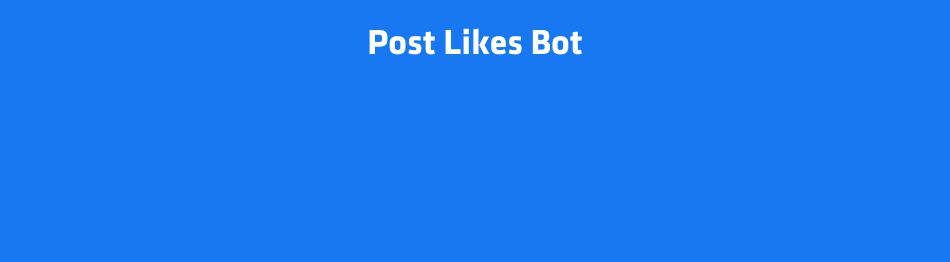
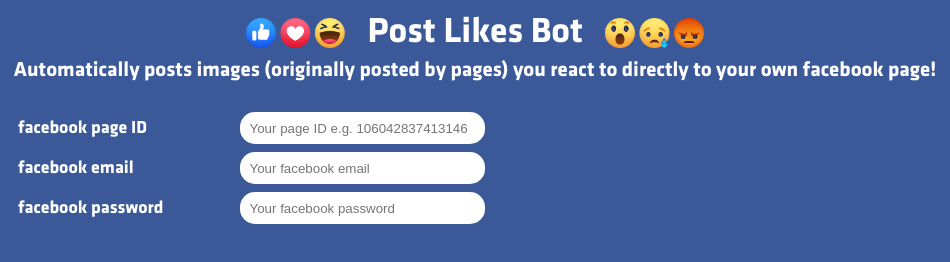
Before and after one commit to EthanSK/PostLikesBot, an Electron app: page public/index.html in a window 950 px wide. Drawn offline with Linux system fonts and the light colour scheme; files whose address does not match are found by name.

Commit message:
text box uis done

```diff
--- a/public/index.html
+++ b/public/index.html
@@ -6,6 +6,58 @@
     <title>Post Likes Bot</title>
   </head>
   <body>
-    <h1>Post Likes Bot</h1>
+    <div class="title" style="-webkit-app-region: drag">
+      <img
+        src="../src/assets/fbReactIconsLeft.png"
+        id="reactIconsLeft"
+        class="reactIcons"
+      />
+      <h1>Post Likes Bot</h1>
+      <img
+        src="../src/assets/fbReactIconsRight.png"
+        id="reactIconsRight"
+        class="reactIcons"
+      />
+    </div>
+
+    <h3 id="slogan">
+      Automatically posts images (originally posted by pages) you react to
+      directly to your own facebook page!
+    </h3>
+    <div class="textBoxContainer">
+      <label class="textBoxLabel" for="facebokPageIdTextBox"
+        >facebook page ID</label
+      >
+      <input
+        type="text"
+        class="textBox"
+        id="facebokPageIdTextBox"
+        placeholder="Your page ID e.g. 106042837413146"
+      />
+    </div>
+
+    <div class="textBoxContainer">
+      <label class="textBoxLabel" for="facebookEmailTextBox"
+        >facebook email</label
+      >
+      <input
+        type="text"
+        class="textBox"
+        id="facebookEmailTextBox"
+        placeholder="Your facebook email"
+      />
+    </div>
+
+    <div class="textBoxContainer">
+      <label class="textBoxLabel" for="facebookPasswordTextBox"
+        >facebook password</label
+      >
+      <input
+        type="password"
+        class="textBox"
+        id="facebookPasswordTextBox"
+        placeholder="Your facebook password"
+      />
+    </div>
   </body>
 </html>
--- a/src/styles.css
+++ b/src/styles.css
@@ -3,13 +3,74 @@
   src: url(../src/klavikaBold.otf);
 }
 
-h1 {
+.title {
+  display: flex;
+  align-items: center;
+  background-color: transparent;
+  height: 60px;
+  justify-content: center;
+  margin-top: -10px;
+  padding-top: 5px;
+}
+#slogan {
+  margin-top: -5px;
+  text-align: center;
+  margin-bottom: 30px;
+}
+
+*:not(.title),
+*::after:not(.title),
+*::before:not(.title) {
+  -webkit-user-select: none;
+  -webkit-user-drag: none;
+  -webkit-app-region: no-drag;
+  cursor: default;
+}
+
+.reactIcons {
+  display: block;
+  max-height: 30px;
+  width: auto;
+  height: auto;
+  margin: 20px;
+}
+
+#reactIcons {
+  display: block;
+  margin-left: auto;
+  margin-right: auto;
+  height: 50px;
+}
+
+body {
+  background-color: #3b5998;
+  font-family: klavika-bold;
+  font-size: large;
   color: white;
 }
 
-body {
-  background-color: #1778f2;
-  font-family: klavika-bold;
-  font-size: large;
-  text-align: center;
+.textBoxContainer {
+  display: flex;
+  background-color: transparent;
+  width: 50%;
+  height: 30px;
+  align-items: center;
+  justify-content: space-between;
+  margin: 10px;
 }
+/*
+.texBoxLabel {
+} */
+.textBox {
+  width: 50%;
+}
+
+input[type="text"],
+input[type="password"] {
+  padding-left: 10px;
+  margin-left: 10px;
+  border: 0px;
+  border-radius: 15px;
+  height: 30px;
+  outline: 0px;
+}
```
Also changed, not shown: src/main.ts (+5 -2 lines), dist/main.js, src/assets/fbReactIconsLeft.png (added), src/assets/fbReactIconsRight.png (added), src/assets/klavikaBold.otf (renamed from src/klavikaBold.otf).
